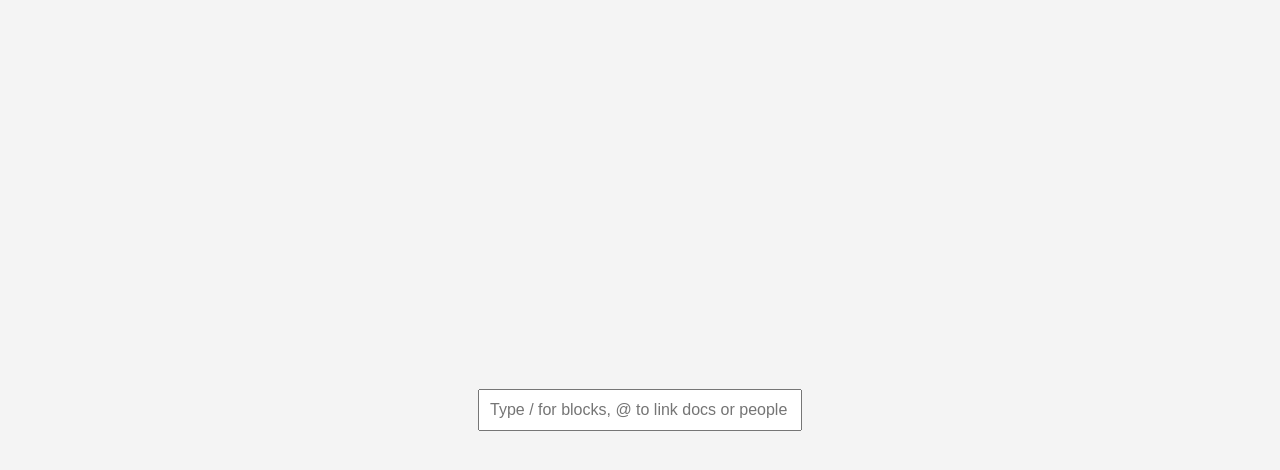
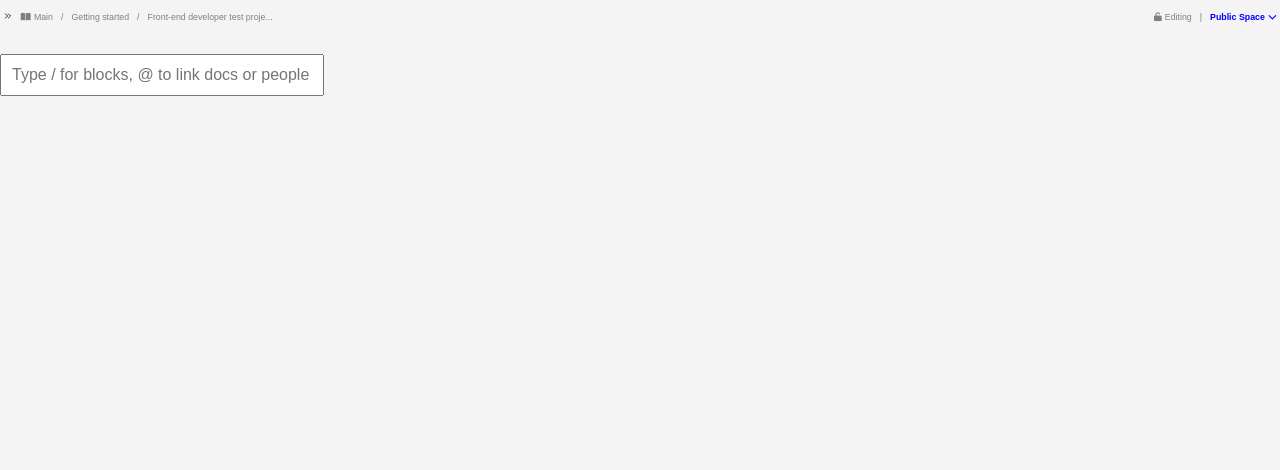
Before and after one commit to Amen-Musingarimi/hj-challenje, a plain HTML site: page index.html in a window 1280 px wide. Drawn offline with Linux system fonts and the light colour scheme.

Commit message:
Add header

```diff
--- a/index.html
+++ b/index.html
@@ -3,10 +3,45 @@
   <head>
     <meta charset="UTF-8" />
     <meta name="viewport" content="width=device-width, initial-scale=1.0" />
+    <script
+      src="https://kit.fontawesome.com/8b2919a184.js"
+      crossorigin="anonymous"
+    ></script>
     <title>Helpjuice Challenge</title>
     <link rel="stylesheet" href="styles.css" />
   </head>
   <body>
+    <header>
+      <ul class="pathContainer">
+        <li>
+          <img
+            src="icons/chevron-right.svg"
+            alt="chevron-right-icon"
+            class="headerIcon"
+          />
+        </li>
+        <li class="flexHeaderItem">
+          <span><i class="fa-solid fa-book-open"></i></span>
+          <p>Main</p>
+        </li>
+        <li><p>/</p></li>
+        <li><p>Getting started</p></li>
+        <li><p>/</p></li>
+        <li><p>Front-end developer test proje...</p></li>
+      </ul>
+
+      <ul class="rightsContainer">
+        <li class="flexHeaderItem">
+          <span><i class="fa-solid fa-unlock"></i></span>
+          <p>Editing</p>
+        </li>
+        <li><p>|</p></li>
+        <li class="flexHeaderItem blueText">
+          <p>Public Space</p>
+          <span><i class="fa-solid fa-chevron-down"></i></span>
+        </li>
+      </ul>
+    </header>
     <div class="container">
       <div id="typedText" class="typed-text"></div>
       <input
--- a/styles.css
+++ b/styles.css
@@ -1,15 +1,49 @@
 body {
   font-family: Arial, sans-serif;
   margin: 0;
-  display: flex;
-  justify-content: center;
-  align-items: center;
+  padding: 0;
   height: 100vh;
   background-color: #f4f4f4;
 }
 
 .container {
   position: relative;
+}
+
+header {
+  display: flex;
+  justify-content: space-between;
+  align-items: center;
+}
+
+.pathContainer,
+.rightsContainer {
+  display: flex;
+  justify-content: flex-start;
+  align-items: center;
+  gap: 0.5rem;
+  color: gray;
+  list-style: none;
+  font-size: 0.55rem;
+  padding: 0.2rem;
+  margin: 0;
+}
+
+.headerIcon {
+  height: 0.6rem;
+  width: 0.6rem;
+}
+
+.flexHeaderItem {
+  display: flex;
+  justify-content: flex-start;
+  align-items: center;
+  gap: 0.2rem;
+}
+
+.blueText {
+  color: blue;
+  font-weight: 600;
 }
 
 #textInput {
```
Also changed, not shown: icons/chevron-right.svg (added).
